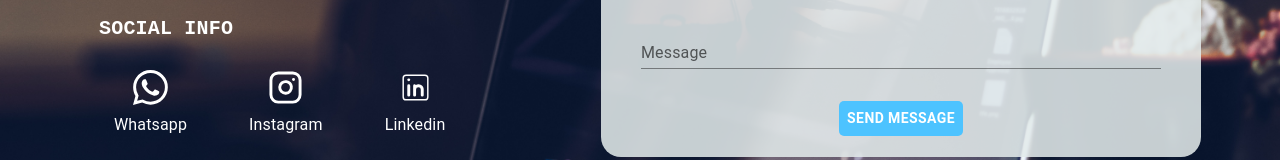
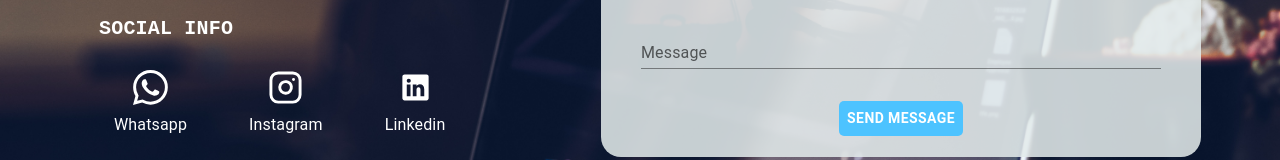
Before and after one commit to Gokul-pga/lucky, a Next.js app: page /contact in a window 1280 px wide. Shown: the part 421-581 px from the top of the page. Built offline with nearby package versions, Linux system fonts and the light colour scheme.

Commit message:
contact page updated

```diff
--- a/pages/contact.js
+++ b/pages/contact.js
@@ -1,10 +1,8 @@
 import React, { useState } from "react";
 import Layout from "@/components/Layout";
 import {
-  Alert,
   Box,
   Button,
-  CardMedia,
   Stack,
   TextField,
   Typography,
@@ -13,7 +11,7 @@ import EmailOutlinedIcon from "@mui/icons-material/EmailOutlined";
 import LocalPhoneOutlinedIcon from "@mui/icons-material/LocalPhoneOutlined";
 import RoomOutlinedIcon from "@mui/icons-material/RoomOutlined";
 import { BsWhatsapp } from "react-icons/bs";
-import { CiLinkedin } from "react-icons/ci";
+import { IoLogoLinkedin } from "react-icons/io";
 import { FiInstagram } from "react-icons/fi";
 import "animate.css";
 import { Toaster, toast } from "react-hot-toast";
@@ -295,7 +293,7 @@ function Contact() {
                     },
                   }}
                 >
-                  <CiLinkedin color="#fff" />
+                  <IoLogoLinkedin color="#fff" />
                   <Typography color="#fff">Linkedin</Typography>
                 </Box>
               </Stack>
```
